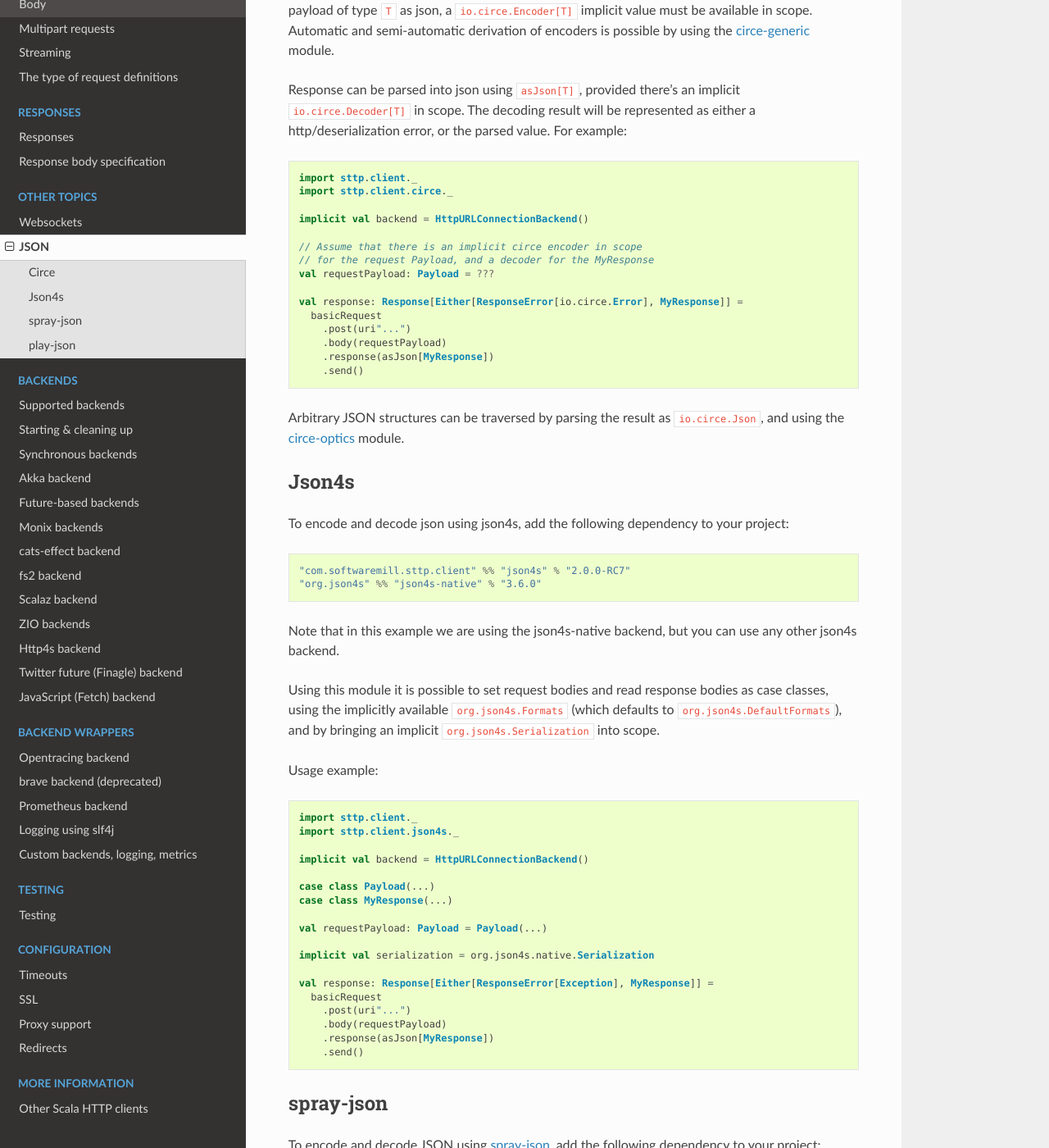
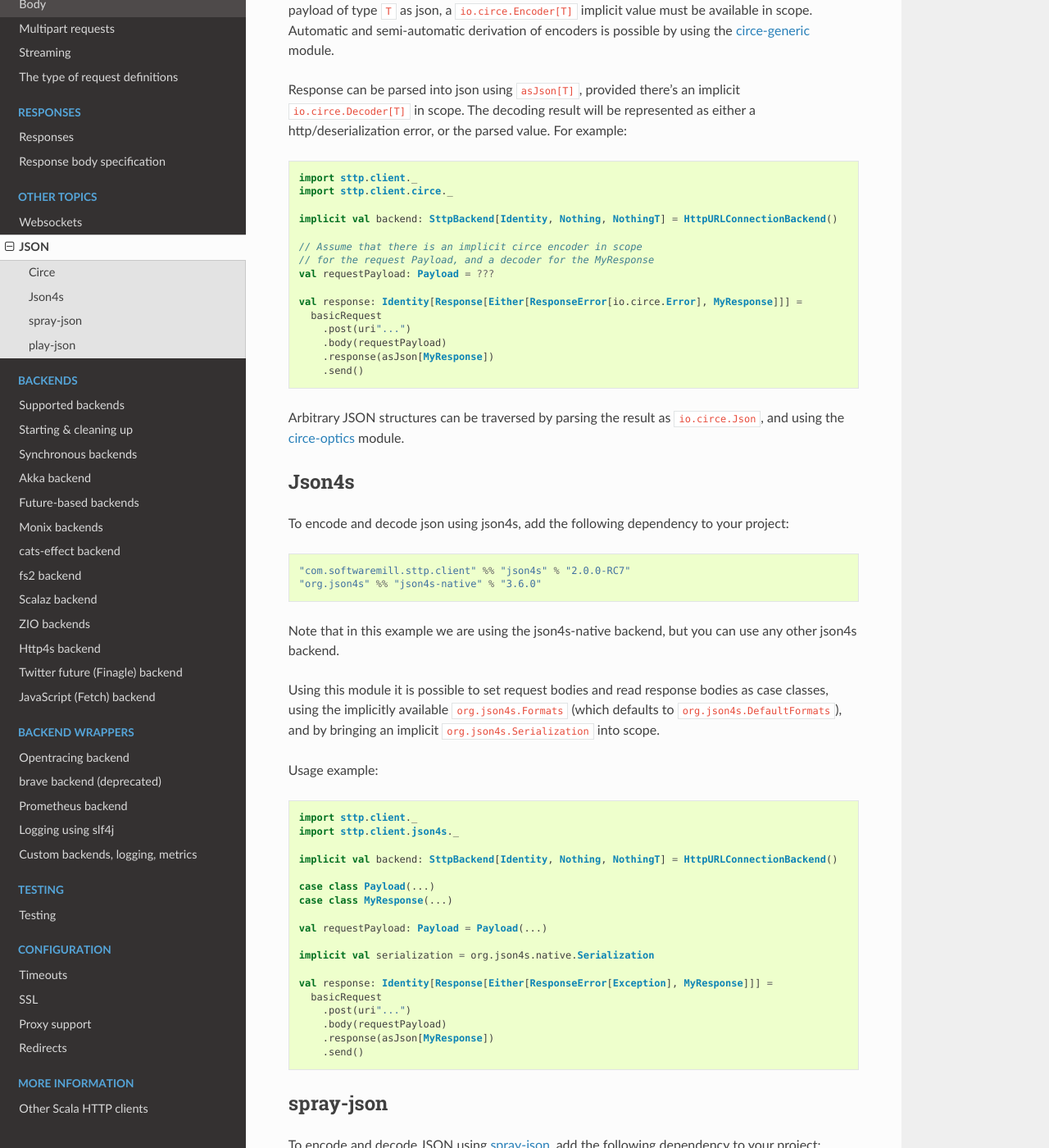
Before and after one commit to softwaremill/sttp, a Sphinx documentation site: the page built from docs/json.md, in a window 1280 px wide and 1400 px high, scrolled down 621 px. Shown: the whole window at 82% size. Built offline with Sphinx 7.4.7 and the Read the Docs theme 2.0.0, drawn with Linux system fonts in a browser that asks for light colours; some of the changed text lies outside the part shown.

Commit message:
Fixing examples in docs

```diff
--- a/docs/json.md
+++ b/docs/json.md
@@ -21,13 +21,13 @@ Response can be parsed into json using `asJson[T]`, provided there's an implicit
 import sttp.client._
 import sttp.client.circe._
 
-implicit val backend = HttpURLConnectionBackend()
+implicit val backend: SttpBackend[Identity, Nothing, NothingT] = HttpURLConnectionBackend()
 
 // Assume that there is an implicit circe encoder in scope
 // for the request Payload, and a decoder for the MyResponse
 val requestPayload: Payload = ???
 
-val response: Response[Either[ResponseError[io.circe.Error], MyResponse]] =
+val response: Identity[Response[Either[ResponseError[io.circe.Error], MyResponse]]] =
   basicRequest
     .post(uri"...")
     .body(requestPayload)
@@ -56,7 +56,7 @@ Usage example:
 import sttp.client._
 import sttp.client.json4s._
 
-implicit val backend = HttpURLConnectionBackend()
+implicit val backend: SttpBackend[Identity, Nothing, NothingT] = HttpURLConnectionBackend()
 
 case class Payload(...)
 case class MyResponse(...)
@@ -65,7 +65,7 @@ val requestPayload: Payload = Payload(...)
 
 implicit val serialization = org.json4s.native.Serialization
 
-val response: Response[Either[ResponseError[Exception], MyResponse]] =
+val response: Identity[Response[Either[ResponseError[Exception], MyResponse]]] =
   basicRequest
     .post(uri"...")
     .body(requestPayload)
@@ -90,7 +90,7 @@ import sttp.client._
 import sttp.client.sprayJson._
 import spray.json._
 
-implicit val backend = HttpURLConnectionBackend()
+implicit val backend: SttpBackend[Identity, Nothing, NothingT] = HttpURLConnectionBackend()
 
 case class Payload(...)
 object Payload {
@@ -104,7 +104,7 @@ object MyResponse {
 
 val requestPayload: Payload = Payload(...)
 
-val response: Response[Either[ResponseError[io.circe.Error], MyResponse]] =
+val response: Identity[Response[Either[ResponseError[io.circe.Error], MyResponse]]] =
   basicRequest
     .post(uri"...")
     .body(requestPayload)
```
